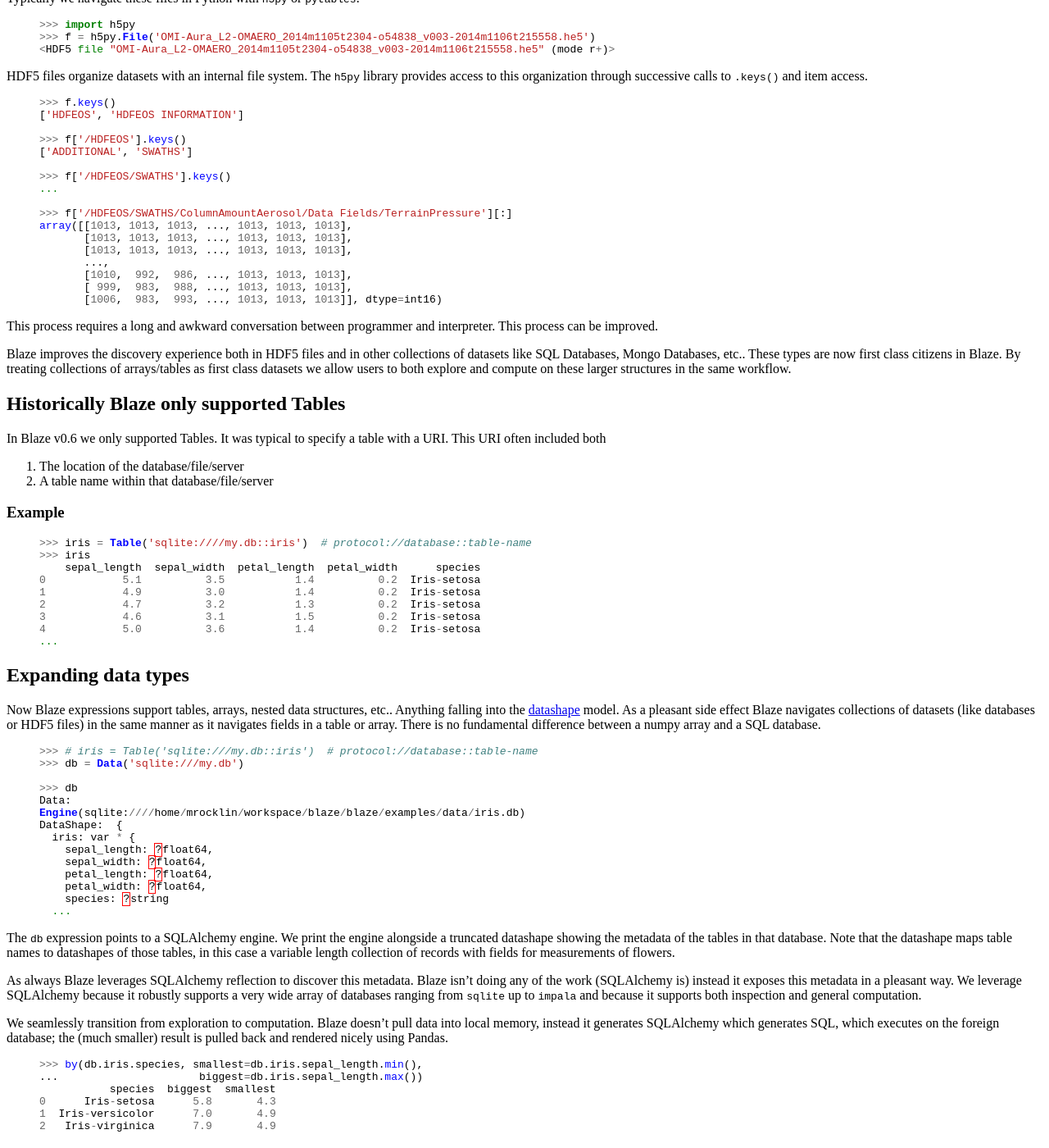
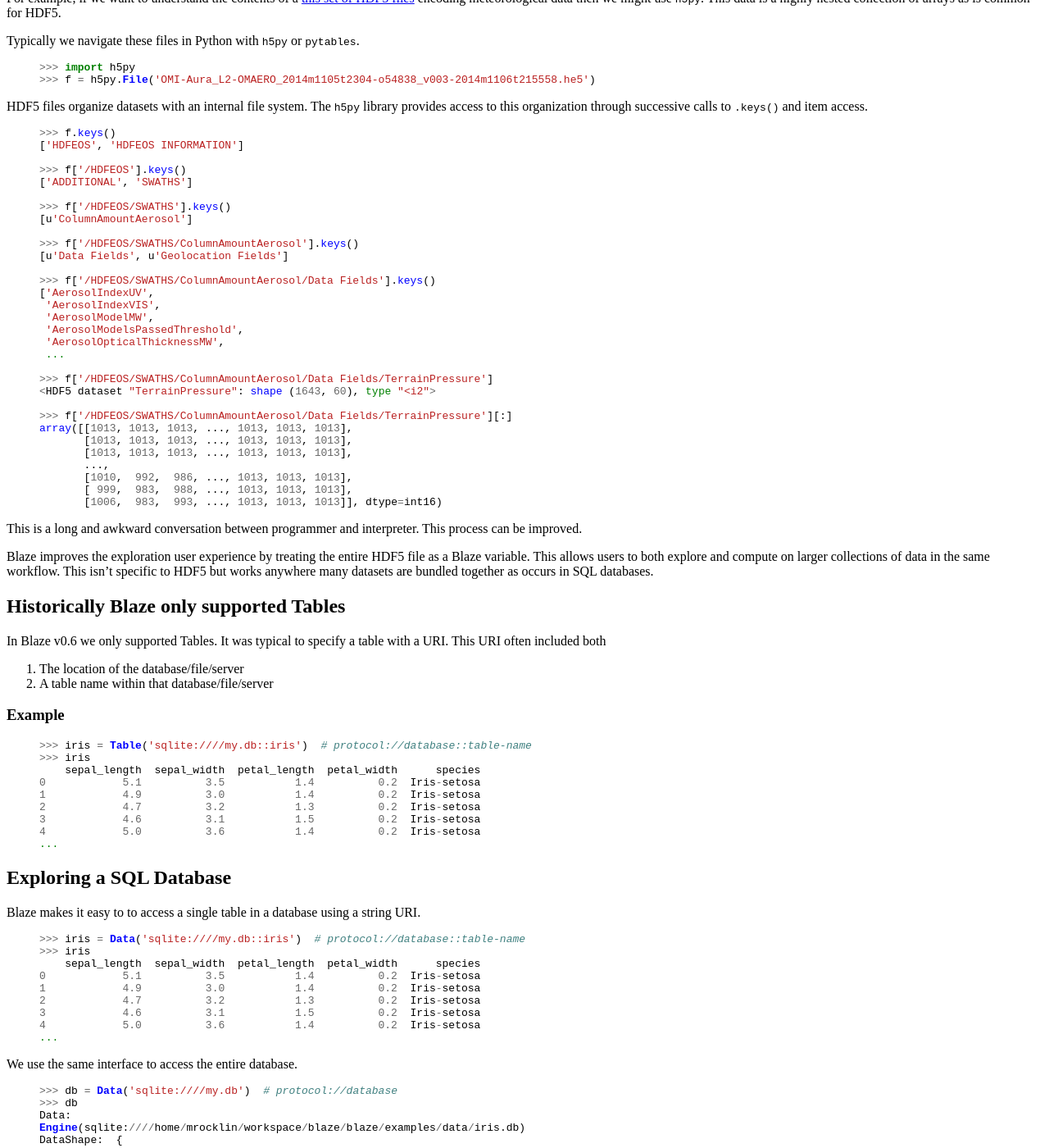
Before and after one commit to besyskymnbk/blog, a Jekyll site: the page built from _posts/work/2014-11-20-Blaze-Datasets.md, in a window 1280 px wide and 1400 px high, scrolled down 407 px. Shown: the whole window at 82% size. Built offline with Jekyll 4.4.1, drawn with Linux system fonts in a browser that asks for light colours; comment, search, counter and statistics services are not loaded; some of the changed text lies outside the part shown.

Commit message:
second draft of blaze datasets

```diff
--- a/_posts/work/2014-11-20-Blaze-Datasets.md
+++ b/_posts/work/2014-11-20-Blaze-Datasets.md
@@ -8,8 +8,8 @@ tags : [scipy, Python, Programming]
 ---
 {% include JB/setup %}
 
-**tl;dr** Blaze isn't just tables.  Full databases and collections of datasets
-are first class variables.
+**tl;dr** Blaze aids dataset exploration by supporting full databases and
+collections of datasets as variables just like any other.
 
 This post was composed using Blaze version 0.6.6.  You can follow along with
 the following conda command.
@@ -19,17 +19,18 @@ the following conda command.
 Motivating problem - Intuitive HDF5 File Navigation
 ---------------------------------------------------
 
-We want to understand the contents of a [set of HDF5
+When we encounter new data we explore broadly to find what exists.
+
+For example, if we want to understand the contents of a [this set of HDF5
 files](http://mirador.gsfc.nasa.gov/cgi-bin/mirador/granlist.pl?page=1&location=(-90,-180),(90,180)&dataSet=OMAERO&version=003&allversion=003&startTime=2014-11-05T00:00:01Z&endTime=2014-11-05T23:59:59Z&keyword=OMAERO&longname=OMI/Aura%20Multi-wavelength%20Aerosol%20Optical%20Depth%20and%20Single%20Scattering%20Albedo%201-orbit%20L2%20Swath%2013x24%20km&CGISESSID=958493efa9d8a96c5ba2d0b4d69c986d&prodpg=http://mirador.gsfc.nasa.gov/collections/OMAERO__003.shtml)
-encoding meteorological data.  As is common in HDF5 files, this data is a highly
-nested collection of arrays.
+encoding meteorological data then we might use `h5py`.  This data is a highly
+nested collection of arrays as is common for HDF5.
 
 Typically we navigate these files in Python with `h5py` or `pytables`.
 
 {% highlight Python %}
 >>> import h5py
 >>> f = h5py.File('OMI-Aura_L2-OMAERO_2014m1105t2304-o54838_v003-2014m1106t215558.he5')
-<HDF5 file "OMI-Aura_L2-OMAERO_2014m1105t2304-o54838_v003-2014m1106t215558.he5" (mode r+)>
 {% endhighlight %}
 
 HDF5 files organize datasets with an internal file system.  The `h5py` library
@@ -44,7 +45,21 @@ item access.
 ['ADDITIONAL', 'SWATHS']
 
 >>> f['/HDFEOS/SWATHS'].keys()
-...
+[u'ColumnAmountAerosol']
+
+>>> f['/HDFEOS/SWATHS/ColumnAmountAerosol'].keys()
+[u'Data Fields', u'Geolocation Fields']
+
+>>> f['/HDFEOS/SWATHS/ColumnAmountAerosol/Data Fields'].keys()
+['AerosolIndexUV',
+ 'AerosolIndexVIS',
+ 'AerosolModelMW',
+ 'AerosolModelsPassedThreshold',
+ 'AerosolOpticalThicknessMW',
+ ...
+
+>>> f['/HDFEOS/SWATHS/ColumnAmountAerosol/Data Fields/TerrainPressure']
+<HDF5 dataset "TerrainPressure": shape (1643, 60), type "<i2">
 
 >>> f['/HDFEOS/SWATHS/ColumnAmountAerosol/Data Fields/TerrainPressure'][:]
 array([[1013, 1013, 1013, ..., 1013, 1013, 1013],
@@ -57,14 +72,13 @@ array([[1013, 1013, 1013, ..., 1013, 1013, 1013],
 {% endhighlight %}
 
 
-This process requires a long and awkward conversation between programmer and
-interpreter.  This process can be improved.
+This is a long and awkward conversation between programmer and interpreter.
+This process can be improved.
 
-Blaze improves the discovery experience both in HDF5 files and in other collections
-of datasets like SQL Databases, Mongo Databases, etc..  These types are now
-first class citizens in Blaze.  By treating collections of arrays/tables as
-first class datasets we allow users to both explore and compute on these larger
-structures in the same workflow.
+Blaze improves the exploration user experience by treating the entire HDF5 file
+as a Blaze variable.  This allows users to both explore and compute on larger
+collections of data in the same workflow.  This isn't specific to HDF5 but
+works anywhere many datasets are bundled together as occurs in SQL databases.
 
 
 Historically Blaze only supported Tables
@@ -91,20 +105,28 @@ a URI.  This URI often included both
 {% endhighlight %}
 
 
-Expanding data types
---------------------
+Exploring a SQL Database
+------------------------
 
-Now Blaze expressions support tables, arrays, nested data structures, etc..
-Anything falling into the [datashape](http://datashape.pydata.org/) model.
-As a pleasant side effect Blaze navigates collections of datasets (like
-databases or HDF5 files) in the same manner as it navigates fields in a table
-or array.  There is no fundamental difference between a numpy array and a SQL
-database.
+Blaze makes it easy to to access a single table in a database using a string
+URI.
 
 {% highlight Python %}
->>> # iris = Table('sqlite:///my.db::iris')  # protocol://database::table-name
->>> db = Data('sqlite:///my.db')
+>>> iris = Data('sqlite:////my.db::iris')  # protocol://database::table-name
+>>> iris
+    sepal_length  sepal_width  petal_length  petal_width      species
+0            5.1          3.5           1.4          0.2  Iris-setosa
+1            4.9          3.0           1.4          0.2  Iris-setosa
+2            4.7          3.2           1.3          0.2  Iris-setosa
+3            4.6          3.1           1.5          0.2  Iris-setosa
+4            5.0          3.6           1.4          0.2  Iris-setosa
+...
+{% endhighlight %}
 
+We use the same interface to access the entire database.
+
+{% highlight Python %}
+>>> db = Data('sqlite:////my.db')  # protocol://database
 >>> db
 Data:
 Engine(sqlite:////home/mrocklin/workspace/blaze/blaze/examples/data/iris.db)
@@ -124,16 +146,11 @@ database.  Note that the datashape maps table names to datashapes of those
 tables, in this case a variable length collection of records with fields for
 measurements of flowers.
 
-As always Blaze leverages SQLAlchemy reflection to discover this metadata.
-Blaze isn't doing any of the work (SQLAlchemy is) instead it exposes this
-metadata in a pleasant way.  We leverage SQLAlchemy because it robustly
-supports a very wide array of databases ranging from `sqlite` up to `impala`
-and because it supports both inspection and general computation.
+Note that Blaze isn't doing any of the work here, SQLAlchemy is.  SQLAlchemy is
+a mature Python library that interacts with a very wide variety of SQL
+databases.  Blaze just provides a convenient front-end.
 
-We seamlessly transition from exploration to computation.  Blaze doesn't pull
-data into local memory, instead it generates SQLAlchemy which generates SQL,
-which executes on the foreign database; the (much smaller) result is pulled
-back and rendered nicely using Pandas.
+We seamlessly transition from exploration to computation.
 
 {% highlight Python %}
 >>> by(db.iris.species, smallest=db.iris.sepal_length.min(),
@@ -144,9 +161,13 @@ back and rendered nicely using Pandas.
 2   Iris-virginica      7.9       4.9
 {% endhighlight %}
 
+Blaze doesn't pull data into local memory, instead it generates SQLAlchemy
+which generates SQL, which executes on the foreign database; the (much smaller)
+result is then pulled back and rendered nicely using Pandas.
 
-This is more interesting on a larger database
----------------------------------------------
+
+A Larger Database
+-----------------
 
 Improved metadata discovery on SQL databases overlaps somewhat with the
 excellent work done by `yhat` on
@@ -566,9 +586,17 @@ dshape("""{
   }""")
 {% endhighlight %}
 
-Seeing all at once the tables in the database, the columns in those tables, and
-the types of those columns provides a clear and comprehensive overview of our
-data.  We use standard Blaze expressions to navigate more deeply.  Things like
+Seeing at once all the tables in the database, all the columns in those tables,
+and all the types of those columns provides a clear and comprehensive overview
+of our data.
+
+We represent this information as a [datashape](http://datashape.pydata.org/),
+the type system that Blaze overlays on top of everything ranging from scalars
+to numpy/pandas arrays to databases to collections of databases.  Database is a
+single data-type system that covers and translates between the type systems of
+many projects within the Python ecosystem.
+
+We use standard Blaze expressions to navigate more deeply.  Things like
 auto-complete work fine.
 
 {% highlight Python %}
@@ -616,8 +645,8 @@ Looks good, we compute and store to CSV file with `into`
 Beyond SQL
 ----------
 
-SQL databases aren't alone, many systems hold collections of sets of datasets.
-Blaze provides this navigation over Mongo databases, [Blaze
+SQL isn't unique, many systems hold collections of datasets.  Blaze supports
+navigation over Mongo databases, [Blaze
 servers](http://blaze.pydata.org/docs/latest/server.html), HDF5 files, or even
 just dictionaries of pandas DataFrames or CSV files.
 
@@ -635,12 +664,15 @@ dshape("""{
 {% endhighlight %}
 
 
-Finish up `h5py` example
+Finish with HDF5 example
 ------------------------
 
 To conclude we revisit our motivating problem, HDF5 file navigation.
 
 ### Raw H5Py
+
+Recall that we previously had a long back-and-forth conversation with the
+Python interpreter.
 
 {% highlight Python %}
 >>> import h5py
@@ -744,8 +779,12 @@ dshape("""{
   }""")
 {% endhighlight %}
 
-The full structure of this dataset becomes apparent.  Moreover we can quickly
-navigate this structure to obtain relevant information.
+The full structure of this dataset becomes apparent.  We have two
+collections of arrays, all shaped `(1643, 60)`; the collection in `Data Fields`
+holds what appear to be weather measurements while the collection in
+`Geolocation Fields` holds coordinate information.
+
+Moreover we can quickly navigate this structure to compute relevant information.
 
 {% highlight Python %}
 >>> d.HDFEOS.SWATHS.ColumnAmountAerosol.Geolocation_Fields.Latitude
```
Also changed, not shown: other parts of _posts/work/2014-11-20-Blaze-Datasets.md (+7 -4 lines).
